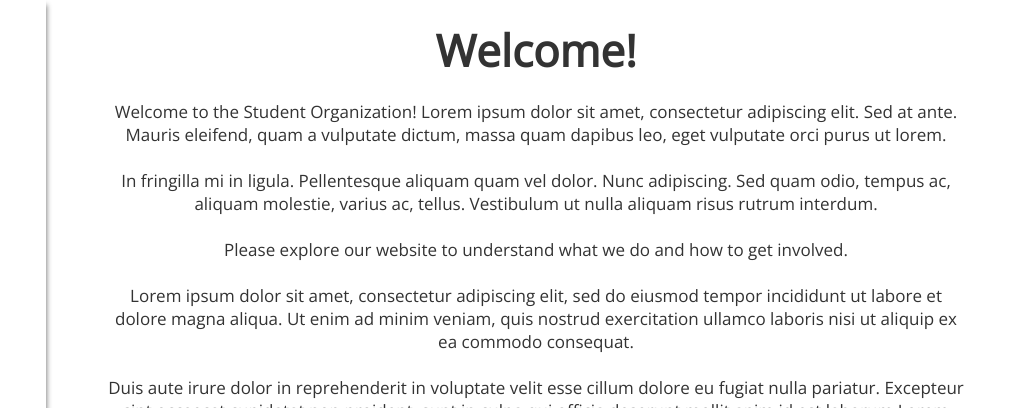
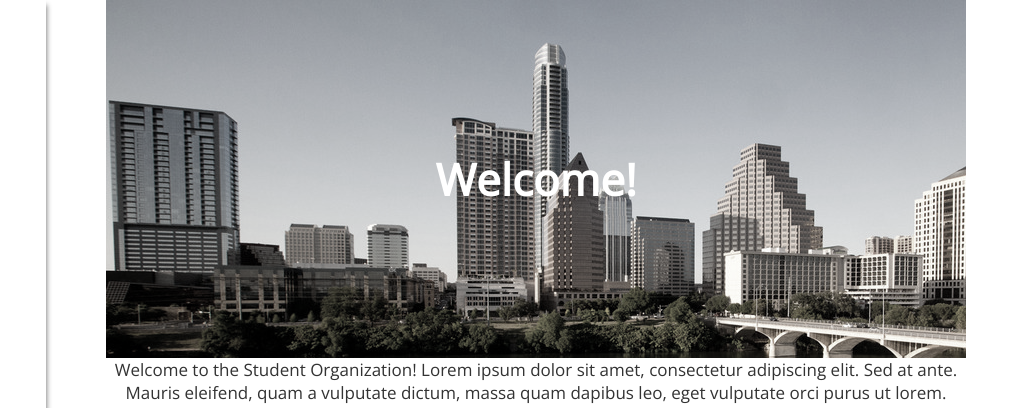
Before and after one commit to MiguelAMartinez/student-organization, a plain HTML site: page index.html in a window 1280 px wide. Shown: the top 408 px of the page, 254-1280 px from the left. Drawn offline with nearby package versions, Linux system fonts and the light colour scheme.

Commit message:
feat: add background image to main title

```diff
--- a/css/styles.css
+++ b/css/styles.css
@@ -135,14 +135,24 @@ main {
 	text-align: center;
 }
 
+.main-header {
+	background-image: url(../img/Austin.jpeg);
+	padding: 15% 15%;
+	width: 100%;
+	filter: grayscale(0.8);
+}
+
 .main-title {
 	font-size: 44px;
 	margin: 20px 0;
+	color: white;
 }
 
 .p-main {
 	font-size: 17px;
 }
+
+
 
 @media only screen and (max-width: 900px) {
 	.nav-main {
--- a/index.html
+++ b/index.html
@@ -44,7 +44,9 @@
 		</div>
 	</nav>
 	<main>
-		<h1 class="main-title">Welcome!</h1>
+		<div class="main-header">
+			<h1 class="main-title">Welcome!</h1>
+		</div>
 		<p class="p-main">
 		Welcome to the Student Organization! Lorem ipsum dolor sit amet, consectetur adipiscing elit. Sed at ante. Mauris eleifend, quam a vulputate dictum, massa quam dapibus leo, eget vulputate orci purus ut lorem.
 		<br><br>
```
Also changed, not shown: img/Austin.jpeg (added).
